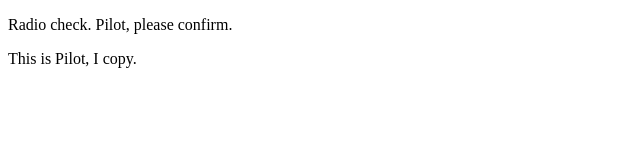
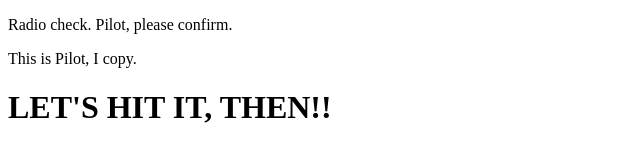
Before and after one commit to bassopotamus/communication-log, a plain HTML site: page index.html in a window 1280 px wide. Shown: the whole page, without its empty margins (0-640 px from the left). Drawn offline with Linux system fonts and the light colour scheme.

Commit message:
Added some words.

```diff
--- a/index.html
+++ b/index.html
@@ -3,5 +3,6 @@
    <body>
       <p>Radio check. Pilot, please confirm.</p>
       <p>This is Pilot, I copy.</p>
+      <h1>LET'S HIT IT, THEN!!</h1>
    </body>
 </html>
```
